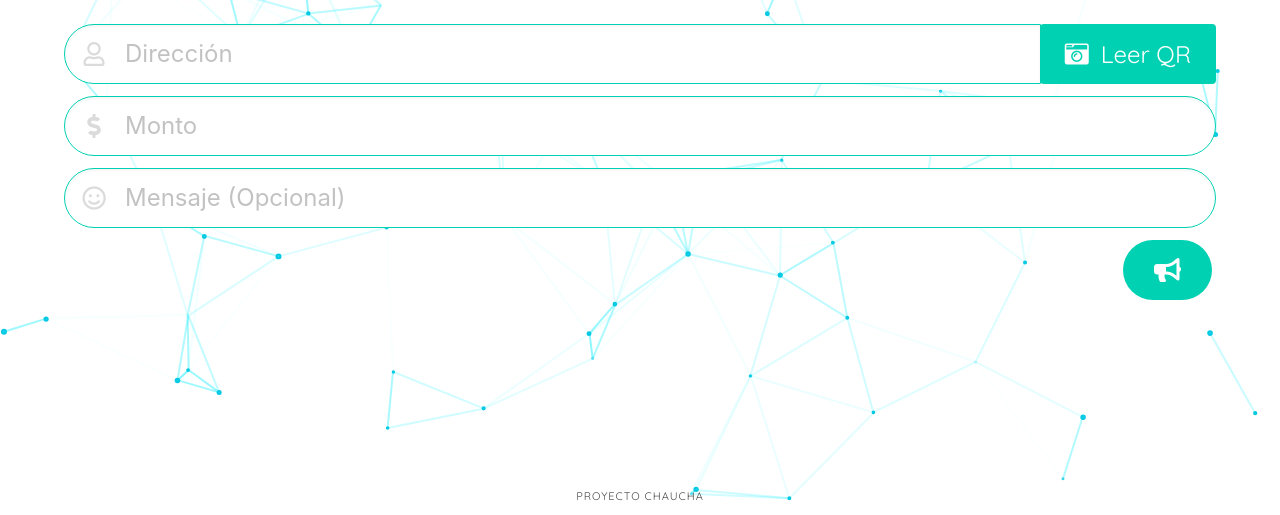
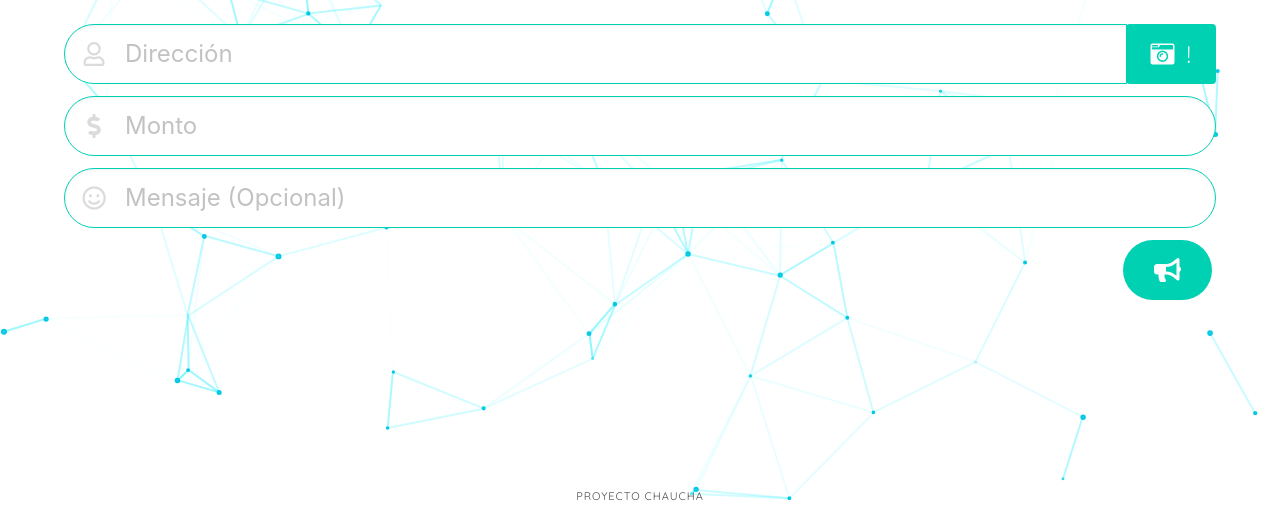
Before and after one commit to proyecto-chaucha/chaucha.party, a Flask app: template chungungo/templates/send.html in a window 1280 px wide. Shown: the part 285-800 px from the top of the page. Run offline with Flask 2, Linux system fonts and the light colour scheme; the template is opened without the code that fills it, so the values that code supplies are empty; some libraries are stand-ins or nearby versions.

Commit message:
boton qr mas pequeño

```diff
--- a/chungungo/templates/send.html
+++ b/chungungo/templates/send.html
@@ -24,7 +24,7 @@
 				<i class="fas fa-camera-retro"></i>
 			</span>
 			<span class="file-label">
-				Leer QR
+				!
 			</span>
 		</span>
 		</label>
```
